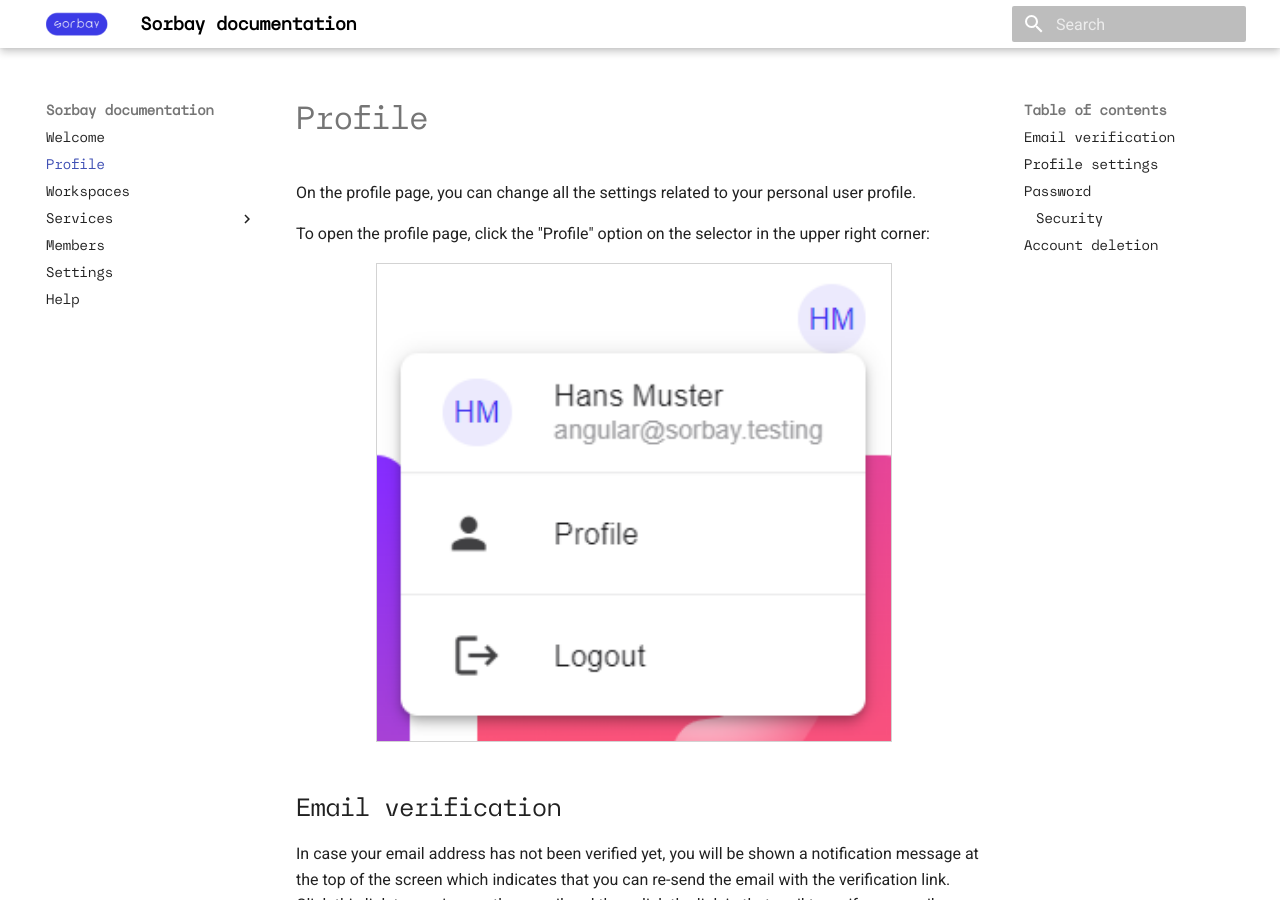
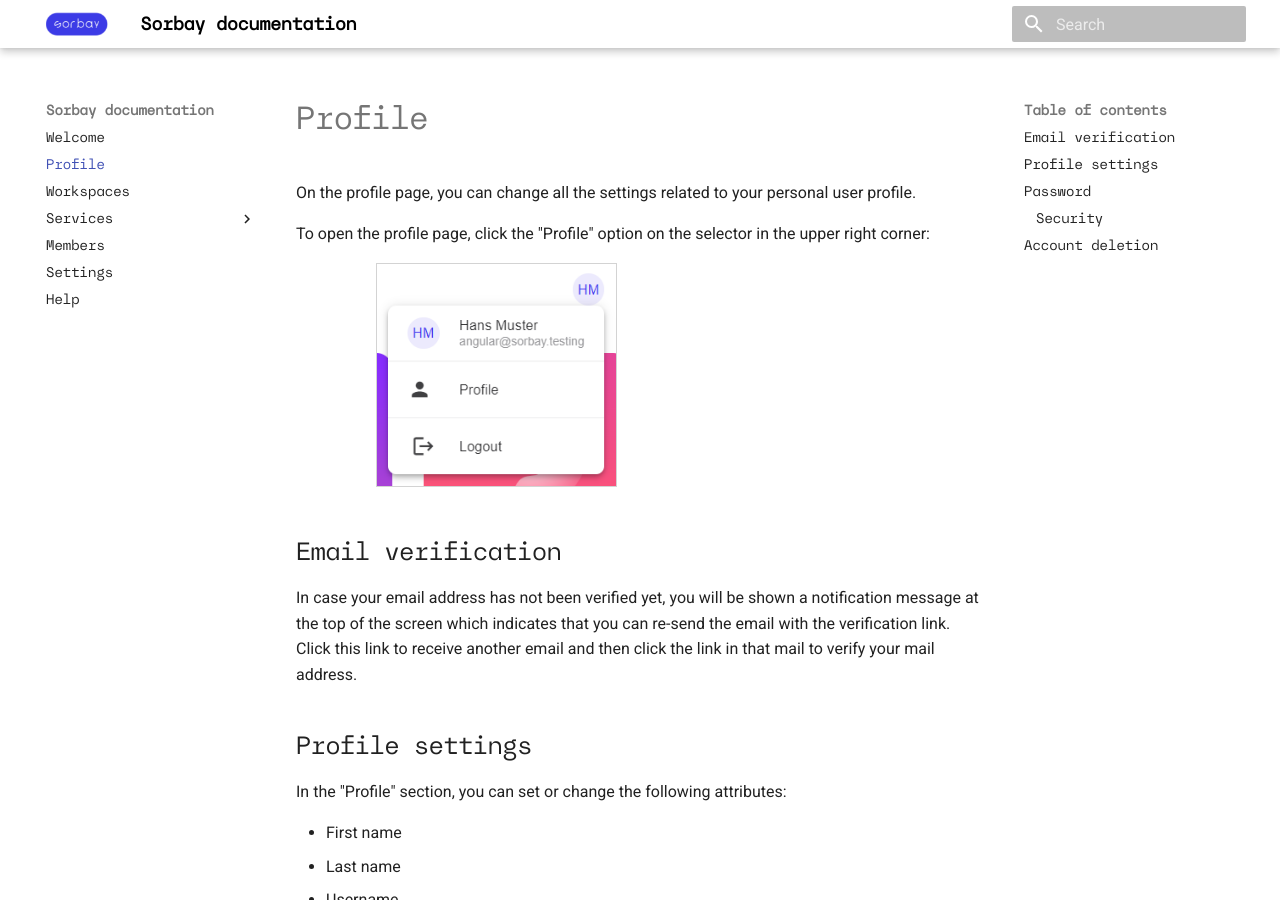
Before and after one commit to sorbay/sorbay-documentation, an MkDocs documentation site: the page built from docs/en/profile.md, in a window 1280 px wide and 900 px high. Built offline with MkDocs 1.6.1 and Material for MkDocs 9.7.7, drawn with Linux system fonts in a browser that asks for light colours.

Commit message:
Adjusting picture sizes.

```diff
--- a/docs/en/profile.md
+++ b/docs/en/profile.md
@@ -3,7 +3,7 @@ personal user profile.
 
 To open the profile page, click the "Profile" option on the selector in the upper right corner:
 
-<img style="margin-left: 80px; width: 75%; border: 1px; border-style: solid; border-color: lightgray" src="../img/profile_selector_open.png">
+<img style="margin-left: 80px; width: 35%; border: 1px; border-style: solid; border-color: lightgray" src="../img/profile_selector_open.png">
 
 ## Email verification
 
@@ -28,7 +28,7 @@ Press the "Save" button in the lower right corner to apply and save the changes.
 
 To change your password, click the "Change Password" button in the "Password" section:
 
-<img style="margin-left: 80px; width: 75%; border: 1px; border-style: solid; border-color: lightgray" src="../img/profile_change_password.png">
+<img style="margin-left: 80px; width: 35%; border: 1px; border-style: solid; border-color: lightgray" src="../img/profile_change_password.png">
 
 This will open a popup dialogue, where you can enter the new password string:
 
```
